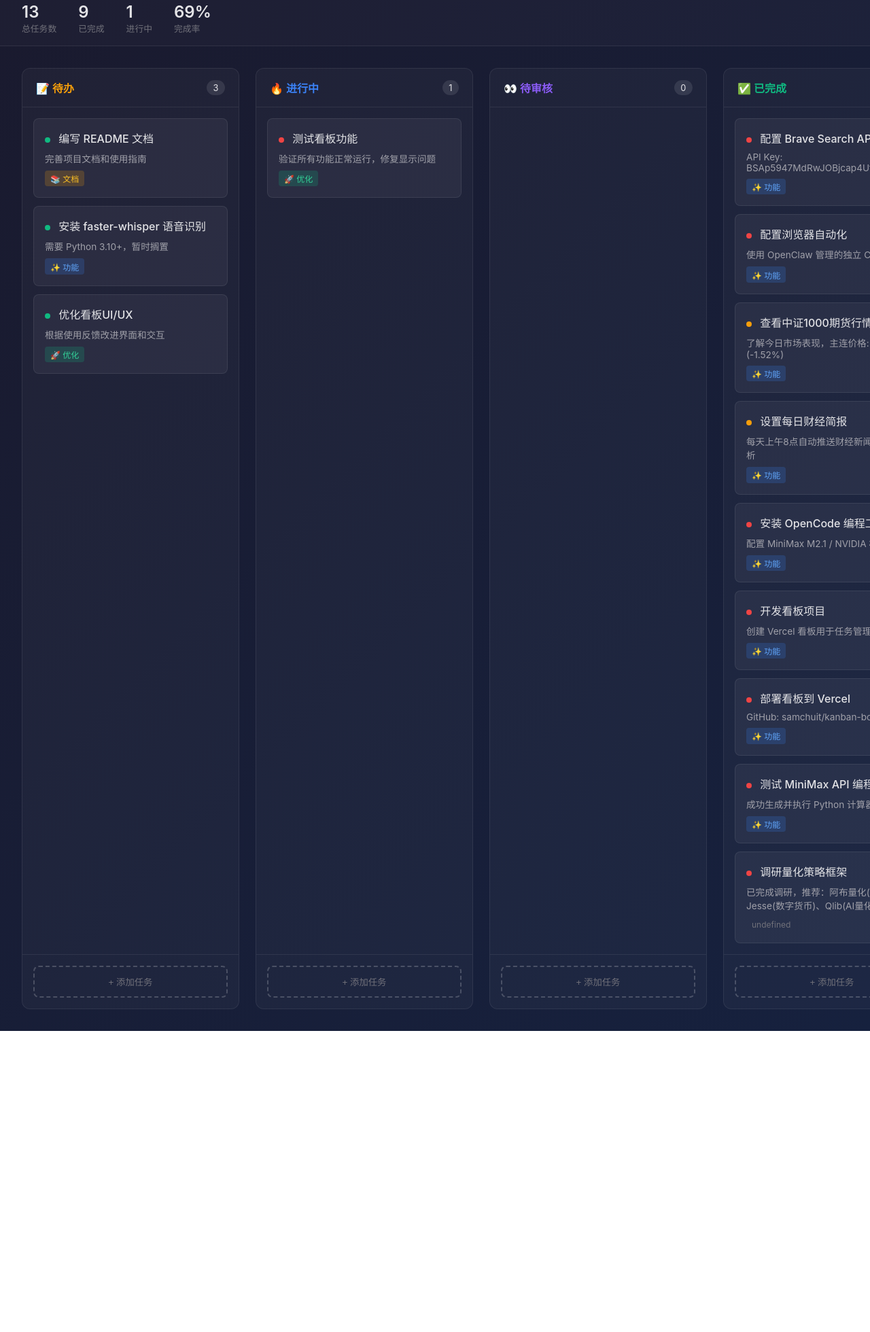
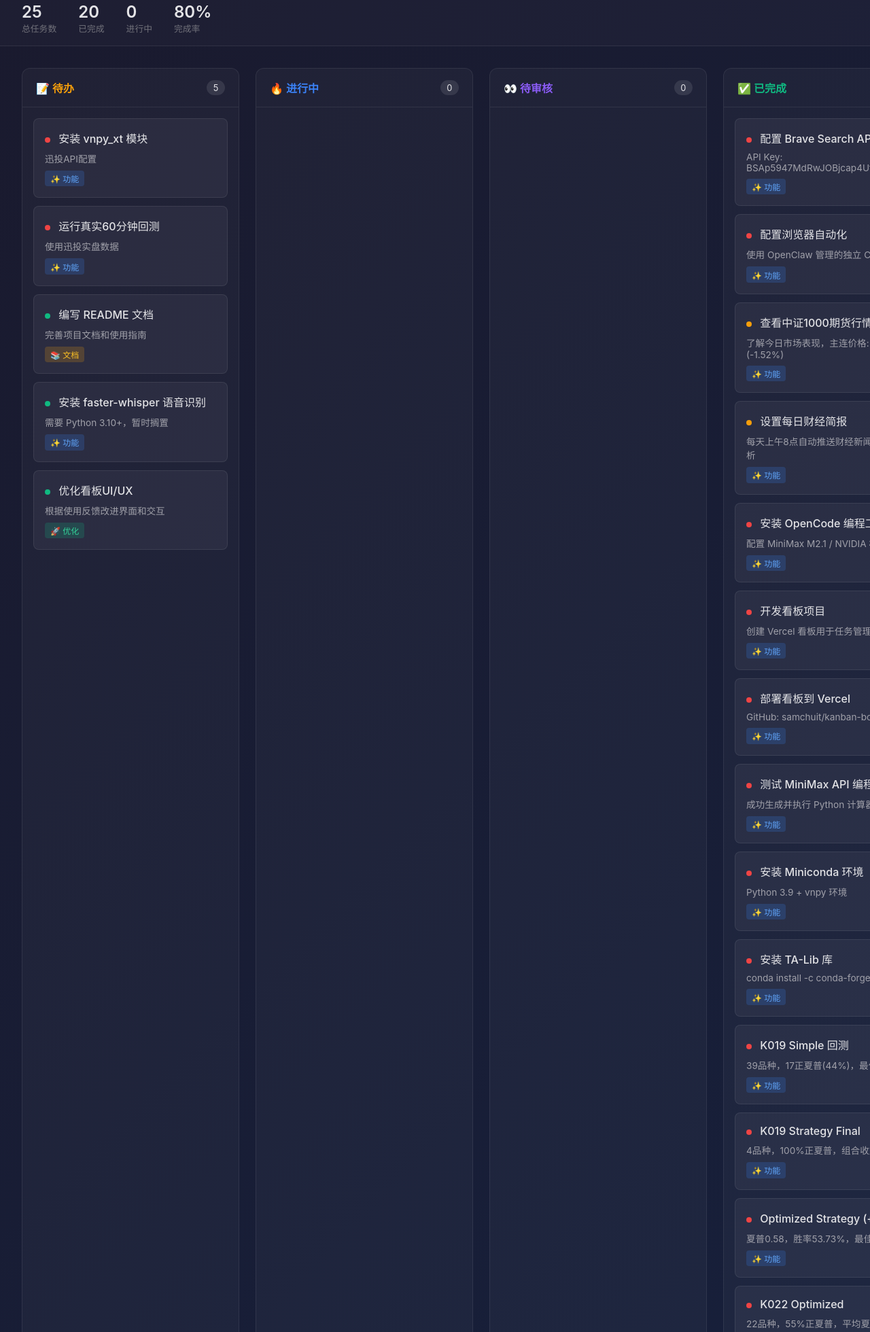
Before and after one commit to samchuit/kanban-board, a website: page index.html in a window 1280 px wide. Shown: the part 85-2045 px from the top of the page at 68% size. Before the commit the page ends 1602 px from the top, so only its background shows below. Drawn offline with Linux system fonts and the light colour scheme.

Commit message:
更新任务: 期货策略回测完成

```diff
--- a/index.html
+++ b/index.html
@@ -541,15 +541,27 @@
             { id: 6, title: '开发看板项目', desc: '创建 Vercel 看板用于任务管理', priority: 'high', tag: 'feature', status: 'done', createdAt: new Date().toISOString() },
             { id: 7, title: '部署看板到 Vercel', desc: 'GitHub: samchuit/kanban-board', priority: 'high', tag: 'feature', status: 'done', createdAt: new Date().toISOString() },
             { id: 8, title: '测试 MiniMax API 编程', desc: '成功生成并执行 Python 计算器代码', priority: 'high', tag: 'feature', status: 'done', createdAt: new Date().toISOString() },
+            { id: 9, title: '安装 Miniconda 环境', desc: 'Python 3.9 + vnpy 环境', priority: 'high', tag: 'feature', status: 'done', createdAt: new Date('2026-02-08').toISOString() },
+            { id: 10, title: '安装 TA-Lib 库', desc: 'conda install -c conda-forge ta-lib', priority: 'high', tag: 'feature', status: 'done', createdAt: new Date('2026-02-08').toISOString() },
 
-            // 🔥 进行中
-            { id: 8, title: '测试看板功能', desc: '验证所有功能正常运行，修复显示问题', priority: 'high', tag: 'enhancement', status: 'progress', createdAt: new Date().toISOString() },
-            { id: 9, title: '调研量化策略框架', desc: '已完成调研，推荐：阿布量化(abu)、Jesse(数字货币)、Qlib(AI量化)', priority: 'high', tag: 'research', status: 'done', createdAt: new Date().toISOString() },
+            // 🔥 期货策略回测 - 已完成
+            { id: 11, title: 'K019 Simple 回测', desc: '39品种，17正夏普(44%)，最佳P(+29%)', priority: 'high', tag: 'feature', status: 'done', createdAt: new Date('2026-02-08').toISOString() },
+            { id: 12, title: 'K019 Strategy Final', desc: '4品种，100%正夏普，组合收益+20.2%', priority: 'high', tag: 'feature', status: 'done', createdAt: new Date('2026-02-08').toISOString() },
+            { id: 13, title: 'Optimized Strategy (+波动率)', desc: '夏普0.58，胜率53.73%，最佳策略', priority: 'high', tag: 'feature', status: 'done', createdAt: new Date('2026-02-08').toISOString() },
+            { id: 14, title: 'K022 Optimized', desc: '22品种，55%正夏普，平均夏普0.21', priority: 'high', tag: 'feature', status: 'done', createdAt: new Date('2026-02-08').toISOString() },
+            { id: 15, title: 'Term Structure 回测', desc: '夏普-0.89，表现不佳', priority: 'medium', tag: 'feature', status: 'done', createdAt: new Date('2026-02-08').toISOString() },
+            { id: 16, title: 'K019 ML Quick', desc: '10/10正收益，最佳P(夏普195), EB(夏普211)', priority: 'high', tag: 'feature', status: 'done', createdAt: new Date('2026-02-08').toISOString() },
+            { id: 17, title: 'K019 History Best', desc: '8/100%正夏普，平均夏普0.227，组合+51.9%', priority: 'high', tag: 'feature', status: 'done', createdAt: new Date('2026-02-08').toISOString() },
+            { id: 18, title: '策略对比分析', desc: '生成 ALL_STRATEGIES_REPORT.md', priority: 'high', tag: 'feature', status: 'done', createdAt: new Date('2026-02-08').toISOString() },
+            { id: 19, title: '历史优化结果汇总', desc: '生成 HISTORY_OPTIMIZATION_REPORT.md', priority: 'high', tag: 'feature', status: 'done', createdAt: new Date('2026-02-08').toISOString() },
+            { id: 20, title: '修复策略问题', desc: 'sklearn/数据格式/vnpy.app替代方案', priority: 'high', tag: 'bug', status: 'done', createdAt: new Date('2026-02-08').toISOString() },
 
             // 📝 待办
-            { id: 10, title: '编写 README 文档', desc: '完善项目文档和使用指南', priority: 'low', tag: 'docs', status: 'todo', createdAt: new Date().toISOString() },
-            { id: 11, title: '安装 faster-whisper 语音识别', desc: '需要 Python 3.10+，暂时搁置', priority: 'low', tag: 'feature', status: 'todo', createdAt: new Date().toISOString() },
-            { id: 12, title: '优化看板UI/UX', desc: '根据使用反馈改进界面和交互', priority: 'low', tag: 'enhancement', status: 'todo', createdAt: new Date().toISOString() },
+            { id: 21, title: '安装 vnpy_xt 模块', desc: '迅投API配置', priority: 'high', tag: 'feature', status: 'todo', createdAt: new Date().toISOString() },
+            { id: 22, title: '运行真实60分钟回测', desc: '使用迅投实盘数据', priority: 'high', tag: 'feature', status: 'todo', createdAt: new Date().toISOString() },
+            { id: 23, title: '编写 README 文档', desc: '完善项目文档和使用指南', priority: 'low', tag: 'docs', status: 'todo', createdAt: new Date().toISOString() },
+            { id: 24, title: '安装 faster-whisper 语音识别', desc: '需要 Python 3.10+，暂时搁置', priority: 'low', tag: 'feature', status: 'todo', createdAt: new Date().toISOString() },
+            { id: 25, title: '优化看板UI/UX', desc: '根据使用反馈改进界面和交互', priority: 'low', tag: 'enhancement', status: 'todo', createdAt: new Date().toISOString() },
         ];
 
         let draggedTask = null;
```
